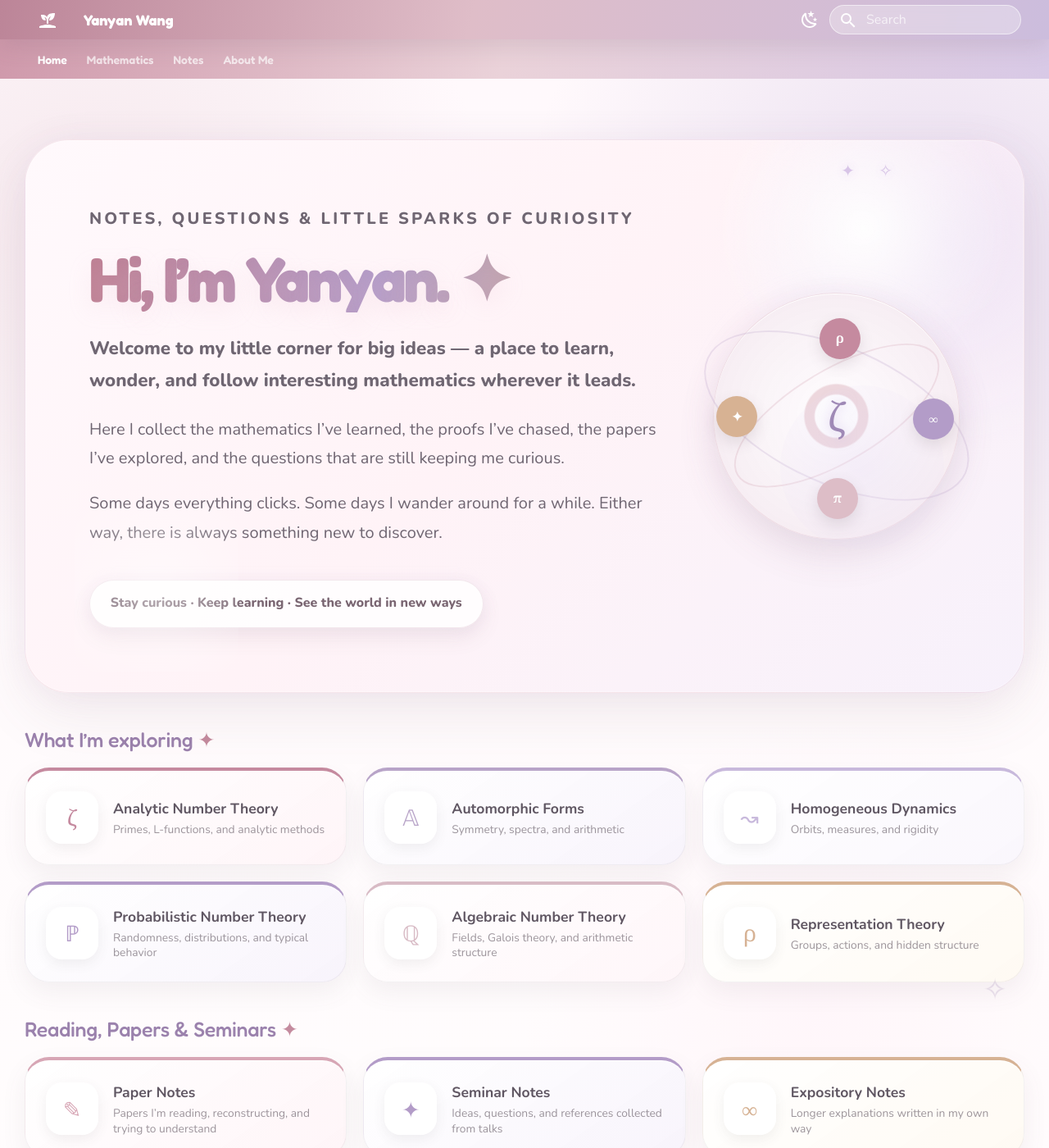
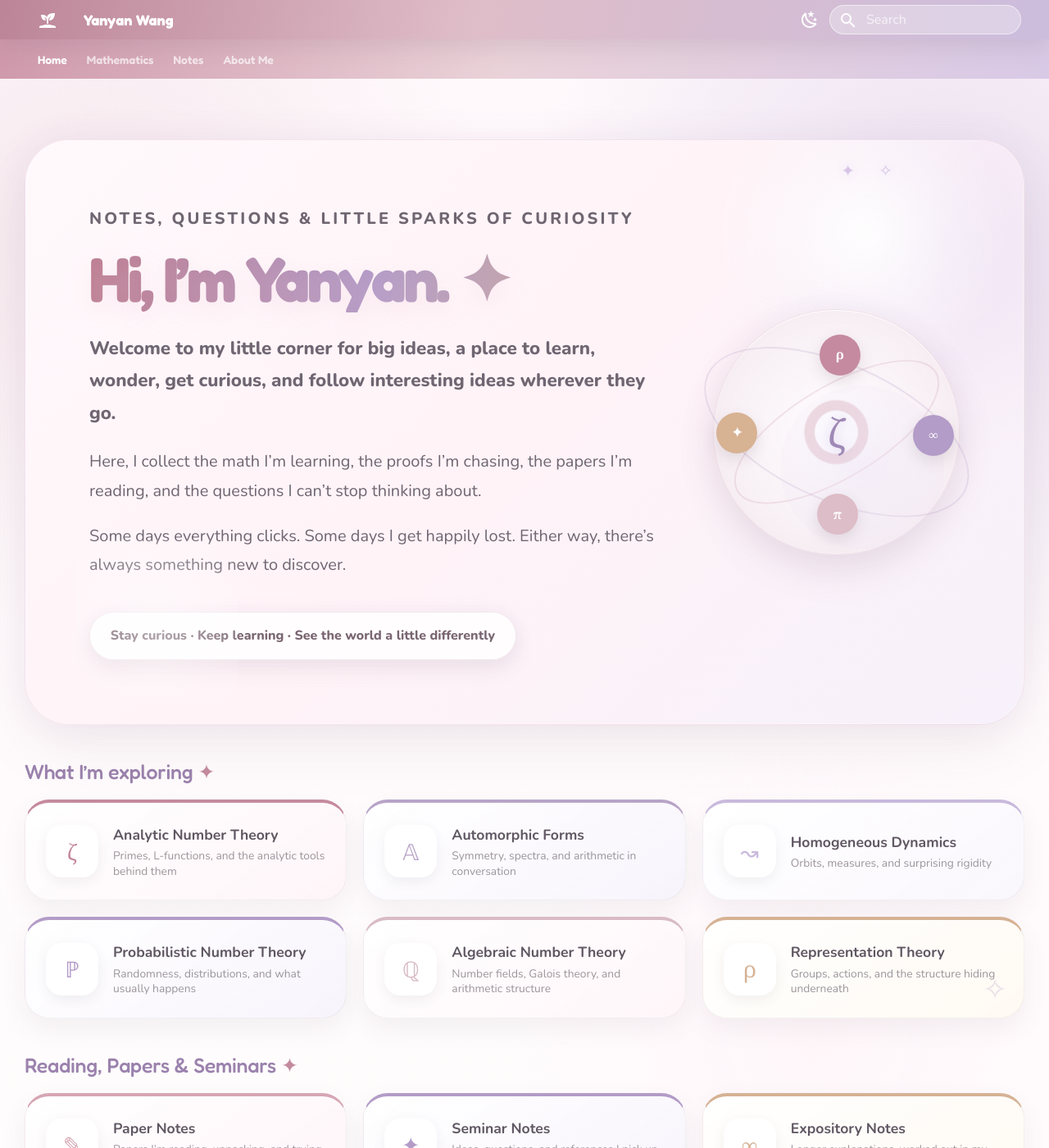
Before and after one commit to yanyanwang-math/yanyanwang-math.github.io, an MkDocs documentation site: the page built from docs/index.md, in a window 1280 px wide and 1400 px high. Shown: the whole window at 82% size. Built offline with MkDocs 1.6.1 and Material for MkDocs 9.7.7, drawn with Linux system fonts in a browser that asks for light colours; some of the changed text lies outside the part shown.

Commit message:
Add files via upload

```diff
--- a/docs/index.md
+++ b/docs/index.md
@@ -14,22 +14,22 @@ hide:
       <h1>Hi, I’m Yanyan. <span>✦</span></h1>
 
       <p class="fresh-intro">
-        Welcome to my little corner for big ideas — a place to learn,
-        wonder, and follow interesting mathematics wherever it leads.
+        Welcome to my little corner for big ideas, a place to learn, wonder,
+        get curious, and follow interesting ideas wherever they go.
       </p>
 
       <p>
-        Here I collect the mathematics I’ve learned, the proofs I’ve chased,
-        the papers I’ve explored, and the questions that are still keeping me curious.
+        Here, I collect the math I’m learning, the proofs I’m chasing,
+        the papers I’m reading, and the questions I can’t stop thinking about.
       </p>
 
       <p>
-        Some days everything clicks. Some days I wander around for a while.
-        Either way, there is always something new to discover.
+        Some days everything clicks. Some days I get happily lost.
+        Either way, there’s always something new to discover.
       </p>
 
       <div class="fresh-mantra">
-        Stay curious · Keep learning · See the world in new ways
+        Stay curious · Keep learning · See the world a little differently
       </div>
     </div>
 
@@ -54,7 +54,7 @@ hide:
        href="analytic-number-theory/">
       <span class="fresh-icon">ζ</span>
       <strong>Analytic Number Theory</strong>
-      <small>Primes, L-functions, and analytic methods</small>
+      <small>Primes, L-functions, and the analytic tools behind them</small>
     </a>
 
     <a class="fresh-card"
@@ -62,7 +62,7 @@ hide:
        href="automorphic-forms/">
       <span class="fresh-icon">𝔸</span>
       <strong>Automorphic Forms</strong>
-      <small>Symmetry, spectra, and arithmetic</small>
+      <small>Symmetry, spectra, and arithmetic in conversation</small>
     </a>
 
     <a class="fresh-card"
@@ -70,7 +70,7 @@ hide:
        href="homogeneous-dynamics/">
       <span class="fresh-icon">↝</span>
       <strong>Homogeneous Dynamics</strong>
-      <small>Orbits, measures, and rigidity</small>
+      <small>Orbits, measures, and surprising rigidity</small>
     </a>
 
     <a class="fresh-card"
@@ -78,7 +78,7 @@ hide:
        href="probabilistic-number-theory/">
       <span class="fresh-icon">ℙ</span>
       <strong>Probabilistic Number Theory</strong>
-      <small>Randomness, distributions, and typical behavior</small>
+      <small>Randomness, distributions, and what usually happens</small>
     </a>
 
     <a class="fresh-card"
@@ -86,7 +86,7 @@ hide:
        href="algebraic-number-theory/">
       <span class="fresh-icon">ℚ</span>
       <strong>Algebraic Number Theory</strong>
-      <small>Fields, Galois theory, and arithmetic structure</small>
+      <small>Number fields, Galois theory, and arithmetic structure</small>
     </a>
 
     <a class="fresh-card"
@@ -94,7 +94,7 @@ hide:
        href="representation-theory/">
       <span class="fresh-icon">ρ</span>
       <strong>Representation Theory</strong>
-      <small>Groups, actions, and hidden structure</small>
+      <small>Groups, actions, and the structure hiding underneath</small>
     </a>
 
   </div>
@@ -110,7 +110,7 @@ hide:
        href="papers/paper-notes/">
       <span class="fresh-icon">✎</span>
       <strong>Paper Notes</strong>
-      <small>Papers I’m reading, reconstructing, and trying to understand</small>
+      <small>Papers I’m reading, unpacking, and trying to understand</small>
     </a>
 
     <a class="fresh-card"
@@ -118,7 +118,7 @@ hide:
        href="papers/seminar-notes/">
       <span class="fresh-icon">✦</span>
       <strong>Seminar Notes</strong>
-      <small>Ideas, questions, and references collected from talks</small>
+      <small>Ideas, questions, and references I pick up from talks</small>
     </a>
 
     <a class="fresh-card"
@@ -126,13 +126,13 @@ hide:
        href="papers/expository-notes/">
       <span class="fresh-icon">∞</span>
       <strong>Expository Notes</strong>
-      <small>Longer explanations written in my own way</small>
+      <small>Longer explanations, worked out in my own way</small>
     </a>
 
   </div>
 
   <div class="fresh-formula">
-    <div class="formula-kicker">A formula currently on my mind <span>✦</span></div>
+    <div class="formula-kicker">A formula I’ve been thinking about lately <span>✦</span></div>
     <div class="arithmatex">
     \[
     L(\beta_\chi,\chi)=0,
```
